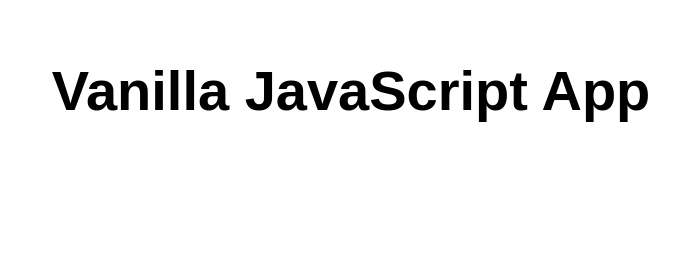
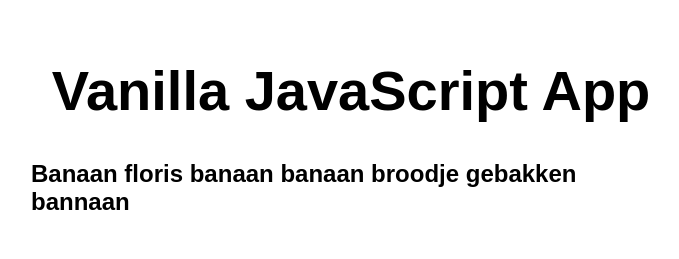
Before and after one commit to Glockkey/mijn-eerste-statische-web-app, a website: page src/index.html in a window 1280 px wide. Shown: the whole page, without its empty margins (289-968 px from the left). Drawn offline with Linux system fonts and the light colour scheme.

Commit message:
Update index.html

```diff
--- a/src/index.html
+++ b/src/index.html
@@ -11,6 +11,7 @@
 <body>
   <main>
     <h1>Vanilla JavaScript App</h1>
+    <h2> Banaan floris banaan banaan broodje gebakken bannaan</h2>
   </main>
 </body>
 
```
